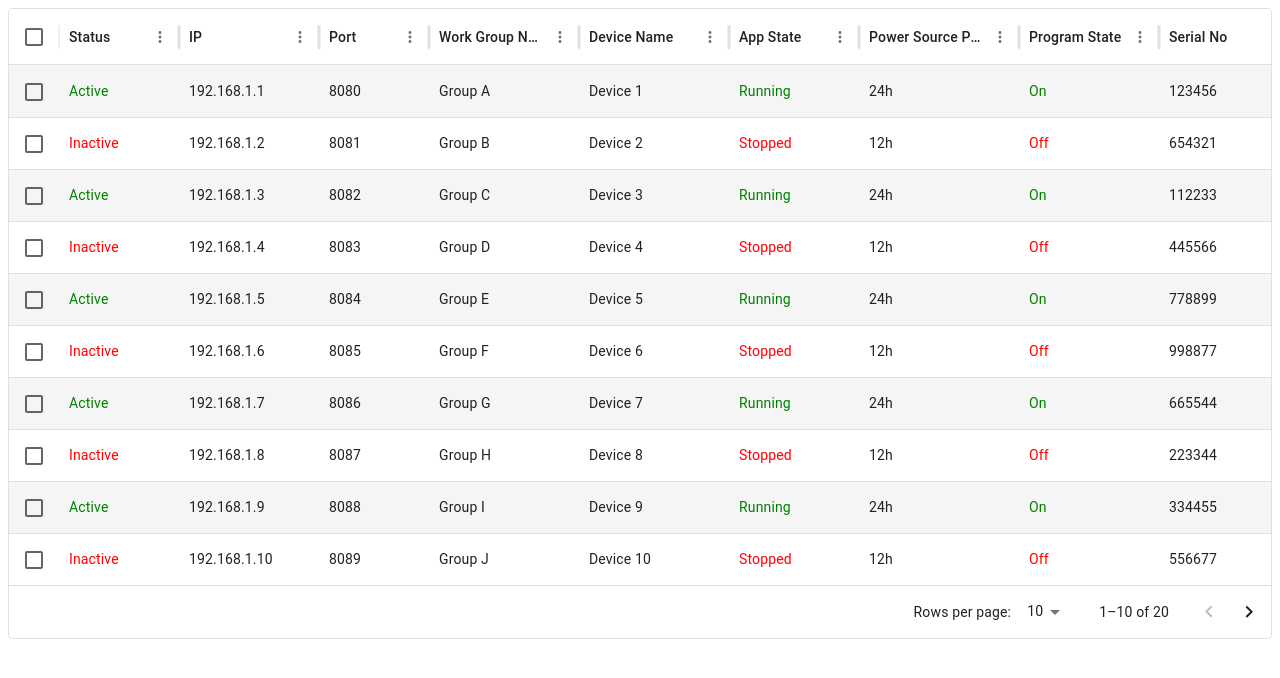
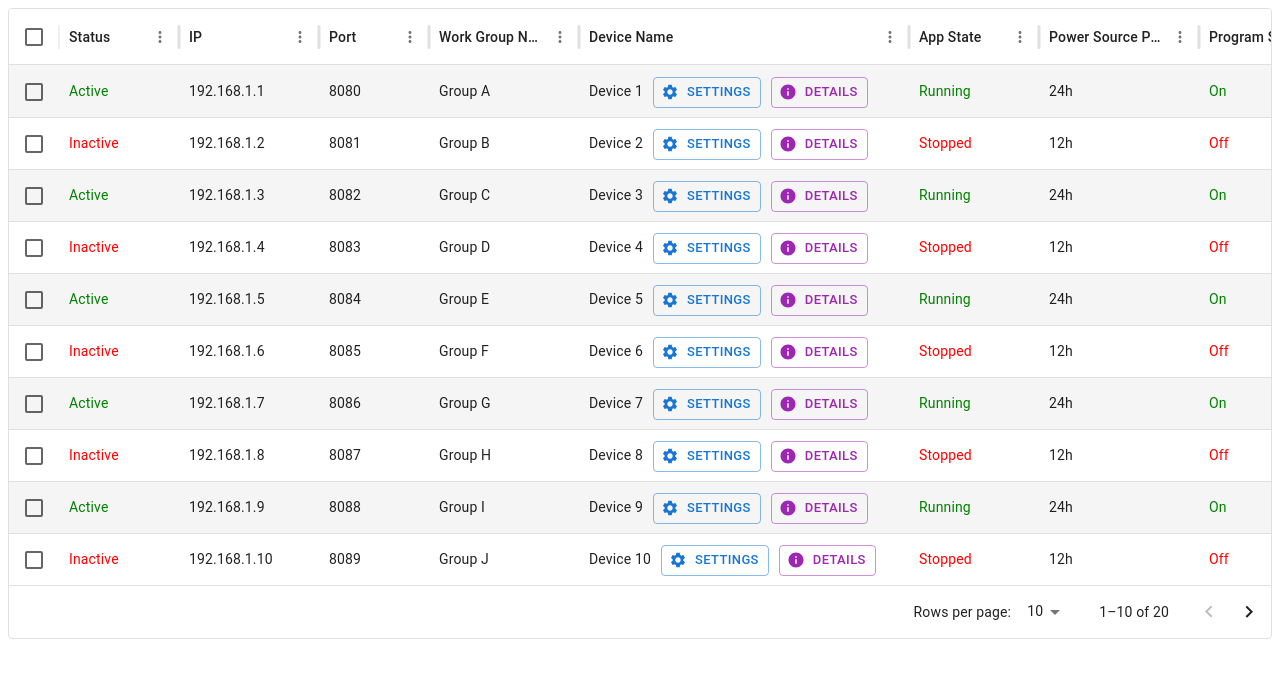
Before and after one commit to rmkofficial/ui-v7, a React (Vite) app: page / in a window 1280 px wide. Shown: the top 678 px of the page. Built offline with nearby package versions, Linux system fonts and the light colour scheme.

Commit message:
Refactor Columns component and add button click handlers

```diff
--- a/src/components/Columns.jsx
+++ b/src/components/Columns.jsx
@@ -1,10 +1,16 @@
 import Button from "@mui/material/Button";
 import SettingsIcon from "@mui/icons-material/Settings";
 import ControlCameraIcon from "@mui/icons-material/ControlCamera";
+import InfoIcon from "@mui/icons-material/Info";
 
 const handleControlButtonClick = (row, setModalOpen, setSelectedRow) => {
+  console.log("Control button clicked for row:", row);
   setSelectedRow(row);
   setModalOpen(true);
+};
+
+const handleDeviceSettingsButtonClick = (row) => {
+  console.log("DeviceSettings button clicked for row:", row);
 };
 
 const handleSettingsButtonClick = (
@@ -12,8 +18,13 @@ const handleSettingsButtonClick = (
   setSettingsModalOpen,
   setSelectedSettingsRow
 ) => {
+  console.log("Settings button clicked for row:", row);
   setSelectedSettingsRow(row);
   setSettingsModalOpen(true);
+};
+
+const handleDetailsButtonClick = (row) => {
+  console.log("Details button clicked for row:", row);
 };
 
 const renderStatusCell = (params) => {
@@ -85,8 +96,33 @@ export const columns = (
   {
     field: "deviceName",
     headerName: "Device Name",
-    width: 150,
+    width: 330,
     editable: true,
+    renderCell: (params) => (
+      <div>
+        {params.value}
+        <Button
+          variant="outlined"
+          color="primary"
+          startIcon={<SettingsIcon />}
+          onClick={() => handleDeviceSettingsButtonClick(params.row)}
+          size="small"
+          style={{ marginLeft: 10 }}
+        >
+          Settings
+        </Button>
+        <Button
+          variant="outlined"
+          color="secondary"
+          startIcon={<InfoIcon />}
+          onClick={() => handleDetailsButtonClick(params.row)}
+          size="small"
+          style={{ marginLeft: 10 }}
+        >
+          Details
+        </Button>
+      </div>
+    ),
   },
   {
     field: "appState",
@@ -109,8 +145,8 @@ export const columns = (
     renderCell: renderProgramStateCell,
   },
   { field: "serialNo", headerName: "Serial No", width: 140, editable: true },
-  { field: "hwVersion", headerName: "HW Versiyon", width: 130, editable: true },
-  { field: "swVersion", headerName: "SW versiyon", width: 130, editable: true },
+  { field: "hwVersion", headerName: "HW Version", width: 130, editable: true },
+  { field: "swVersion", headerName: "SW Version", width: 130, editable: true },
   {
     field: "sceneGroupSettings",
     headerName: "Scene and Group Settings",
--- a/src/components/DataTable.jsx
+++ b/src/components/DataTable.jsx
@@ -59,7 +59,8 @@ export default function DataTable() {
       col.field !== "sceneGroupSettings" &&
       col.field !== "status" &&
       col.field !== "appState" &&
-      col.field !== "programState"
+      col.field !== "programState" &&
+      col.field !== "deviceName"
         ? customCell
         : col.renderCell,
   }));
```
